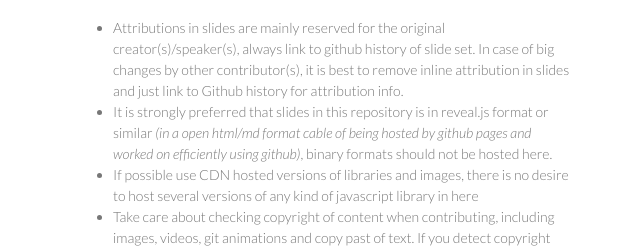
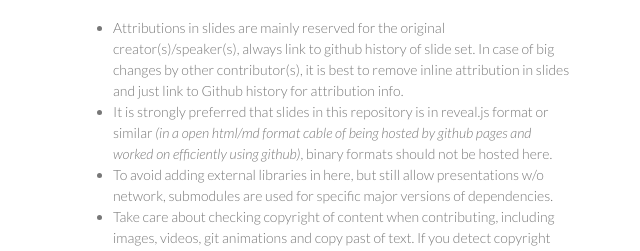
Before and after one commit to janit/slides, a plain HTML site: page index.html in a window 1280 px wide. Shown: the part 777-1028 px from the top of the page, 497-1137 px from the left. Drawn offline with Linux system fonts and the light colour scheme.

Commit message:
Switch to using submodules, add one for reval.js 3.1.0

```diff
--- a/index.html
+++ b/index.html
@@ -85,7 +85,7 @@ Given they are hosted on Github, they are mostly technical by nature and produce
 <ul>
 <li>Attributions in slides are mainly reserved for the original creator(s)/speaker(s), always link to github history of slide set. In case of big changes by other contributor(s), it is best to remove inline attribution in slides and just link to Github history for attribution info.</li>
 <li>It is strongly preferred that slides in this repository is in reveal.js format or similar <em>(in a open html/md format cable of being hosted by github pages and worked on efficiently using github)</em>, binary formats should not be hosted here.</li>
-<li>If possible use CDN hosted versions of libraries and images, there is no desire to host several versions of any kind of javascript library in here</li>
+<li>To avoid adding external libraries in here, but still allow presentations w/o network, submodules are used for specific major versions of dependencies.</li>
 <li>Take care about checking copyright of content when contributing, including images, videos, git animations and copy past of text. If you detect copyright issues please open a pull request to fix it. eZ Systems AS is not deemed responsible for copyrighted content wrongly used in any of the materials found in this repository.</li>
 </ul>
 
```
Also changed, not shown: 1 other file.
